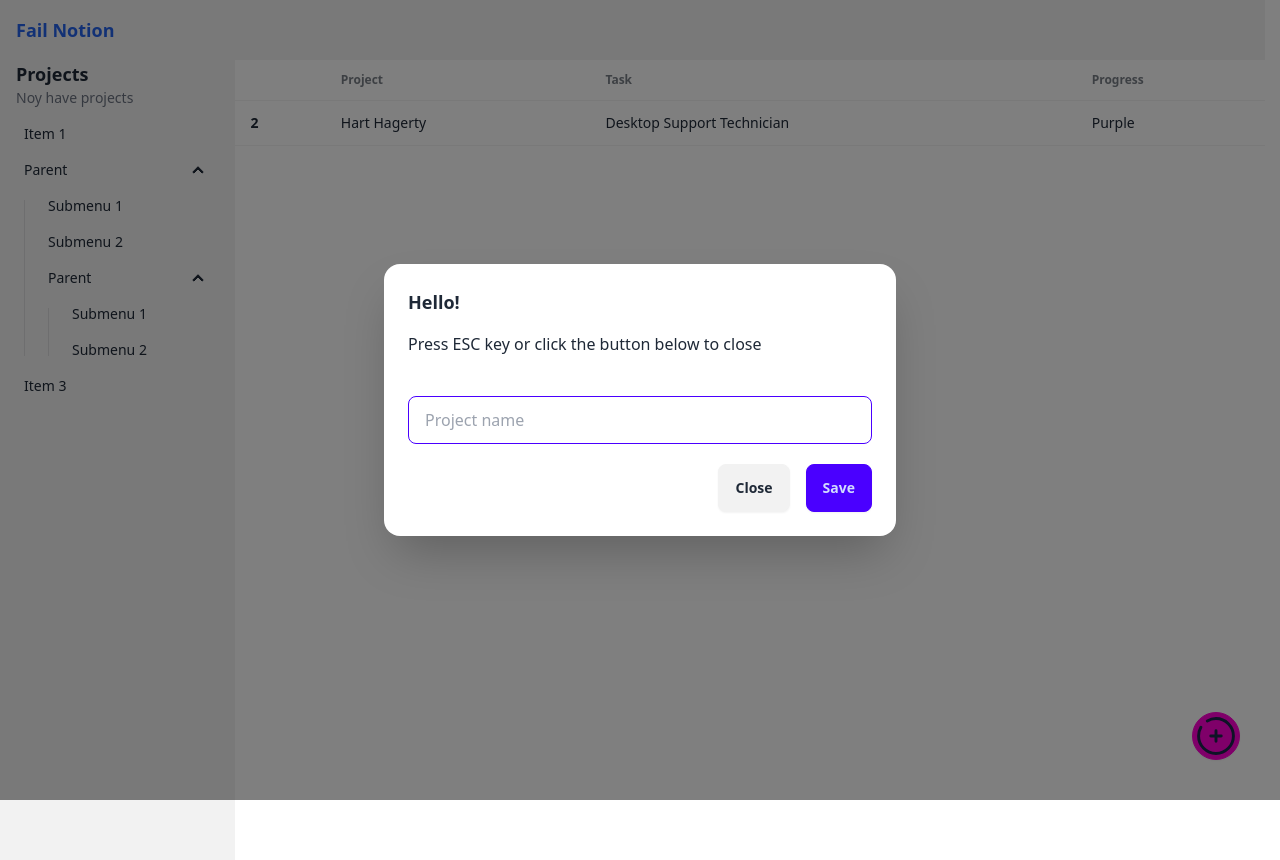
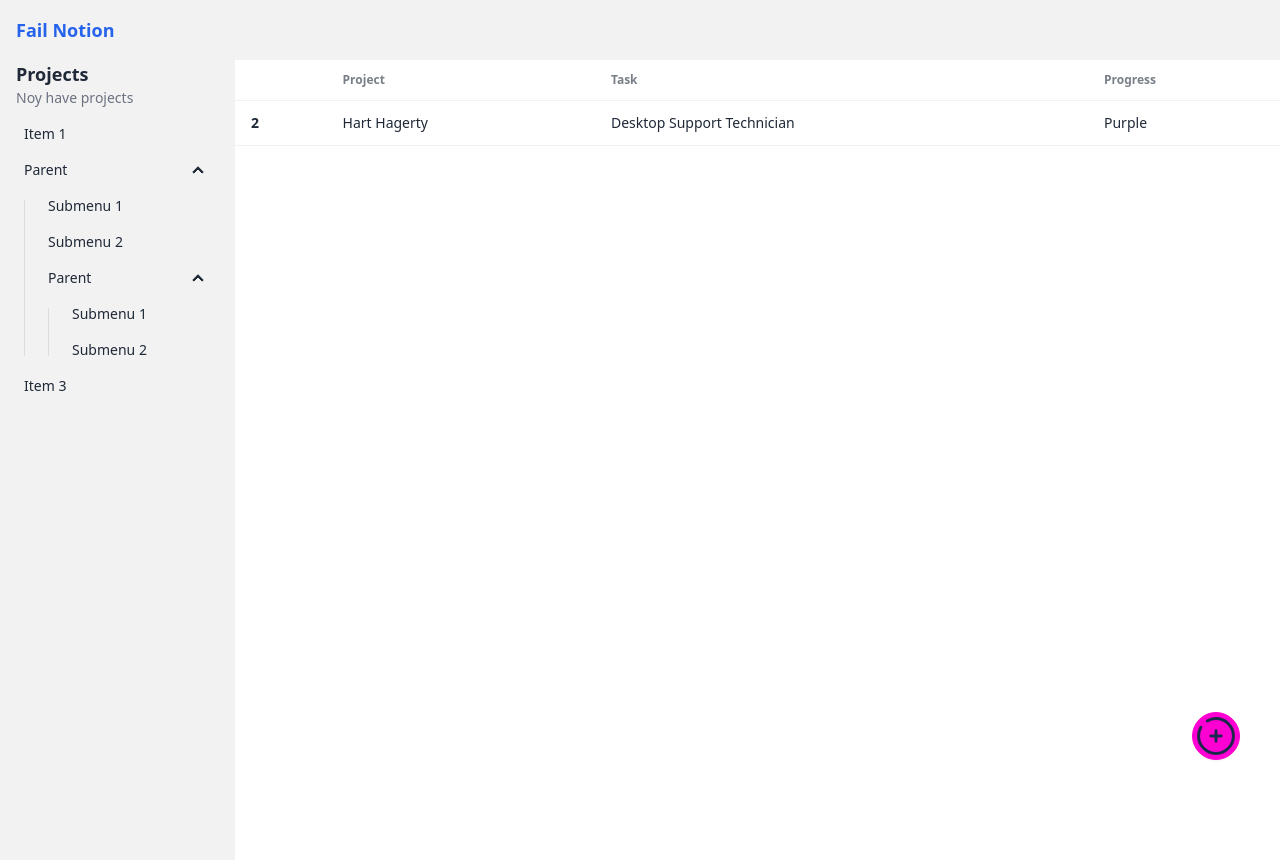
Before and after one commit to JaviKo500/06-projects-app-vue, a Vue app: page /projects in a window 1280 px wide. Built offline with nearby package versions, Linux system fonts and the light colour scheme; the HTML template or start-up script is replaced by a standard one.

Commit message:
close, open and log value

```diff
--- a/src/modules/common/components/InputModal.vue
+++ b/src/modules/common/components/InputModal.vue
@@ -1,30 +1,41 @@
 <template>
-  <dialog id="my_modal_5" class="modal modal-bottom sm:modal-middle" :open="true">
+  <dialog class="modal modal-bottom sm:modal-middle" :open="modalOpen">
     <div class="modal-box">
-      <h3 class="text-lg font-bold">Hello!</h3>
-      <p class="py-4">Press ESC key or click the button below to close</p>
+      <h3 class="text-lg font-bold">{{ title }}</h3>
+      <p class="py-2">{{ subtitle }}</p>
       <div class="modal-action flex flex-col">
         <form method="dialog" @submit.prevent="submitValue">
           <input
+            ref="inputRef"
             v-model="inputValue"
-            type="text" name="" id="" placeholder="Project name" class="input input-bordered input-primary w-full flex-1">
+            type="text" name="" id="" :placeholder="placeholder" class="input input-bordered input-primary w-full flex-1">
           <!-- if there is a button in form, it will close the modal -->
           <div class="flex justify-end mt-5">
-            <button class="btn mr-4">Close</button>
+            <button class="btn mr-4" @click="closeModal">Close</button>
             <button class="btn btn-primary">Save</button>
           </div>
         </form>
       </div>
     </div>
   </dialog>
-  <div class="modal-backdrop fixed top-0 left-0 z-10 bg-black opacity-50 w-screen h-screen"></div>
+  <div v-if="modalOpen" class="modal-backdrop fixed top-0 left-0 z-10 bg-black opacity-50 w-screen h-screen"></div>
 </template>
 <script lang="ts" setup>
 import { ref } from 'vue';
 
   interface Props {
-    openModal: boolean;
+    modalOpen: boolean;
+    placeholder?: string;
+    title?: string;
+    subtitle?: string;
   }
+
+  withDefaults(defineProps<Props>(), {
+    modalOpen: false,
+    placeholder: 'Enter value',
+    title: 'Hello',
+    subtitle: 'Press ESC key or click the button below to close',
+  });
 
   const emits = defineEmits<{
     close: [void];
@@ -33,14 +44,18 @@ import { ref } from 'vue';
 
   const inputValue = ref('');
 
+  const inputRef = ref<HTMLInputElement | null>(null);
   const submitValue = () => {
-    console.log('<--------------- JK InputModal --------------->');
-    console.log(inputValue.value);
     if( !inputValue.value.trim() ) {
+      inputRef.value?.focus();
       return;
     };
     emits('value', inputValue.value.trim());
     emits('close');
     inputValue.value = '';
   };
+
+  const closeModal = () => {
+    emits('close');
+  }
 </script>
--- a/src/modules/projects/views/ProjectsView.vue
+++ b/src/modules/projects/views/ProjectsView.vue
@@ -19,14 +19,30 @@
         </tr>
       </tbody>
     </table>
-    <InputModal/>
-    <fab-button @click="() => console.log('add')">
+
+    <InputModal
+      placeholder="Enter project name"
+      title="Add new project"
+      :modal-open="modalOpen"
+      @close="modalOpen = false"
+      @value="onNewValue"/>
+
+    <fab-button @click="modalOpen = true">
       <AddCircle/>
     </fab-button>
   </div>
 </template>
 <script lang="ts" setup>
+  import { ref } from 'vue';
+
   import FabButton from '@/modules/common/components/FabButton.vue'
   import InputModal from '@/modules/common/components/InputModal.vue';
-  import AddCircle from '@/modules/common/icons/AddCircle.vue'
+  import AddCircle from '@/modules/common/icons/AddCircle.vue';
+
+  const modalOpen = ref(false);
+
+  const onNewValue = (projectName: string) => {
+    console.log('<--------------- JK ProjectsView --------------->');
+    console.log(projectName);
+  }
 </script>
```
